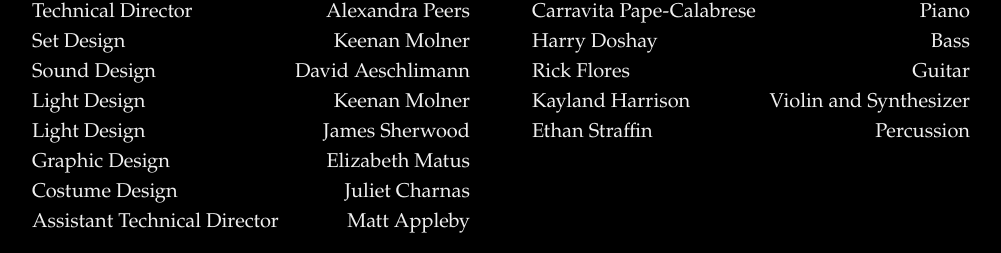
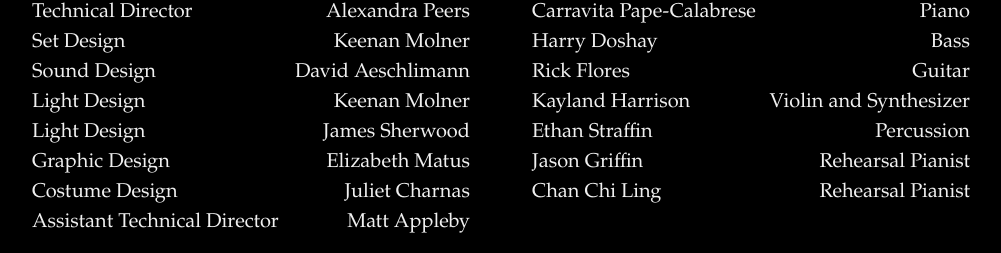
Before and after one commit to nmasharani/n2n, a plain HTML site: page castandcrew.html in a window 1280 px wide. Shown: the part 699-952 px from the top of the page, without its empty margins (139-1140 px from the left). Drawn offline with Linux system fonts and the light colour scheme; files whose address does not match are found by name.

Commit message:
rehearsal pianists

```diff
--- a/castandcrew.html
+++ b/castandcrew.html
@@ -217,6 +217,8 @@
               <tr><td class="left">Rick Flores</td><td class="right">Guitar</td></tr>
               <tr><td class="left">Kayland Harrison</td><td class="right">Violin and Synthesizer</td></tr>
               <tr><td class="left">Ethan Straffin</td><td class="right">Percussion</td></tr>
+              <tr><td class="left">Jason Griffin</td><td class="right">Rehearsal Pianist</td></tr>
+              <tr><td class="left">Chan Chi Ling</td><td class="right">Rehearsal Pianist</td></tr>
             </table>
           </p>
         </div>
```
